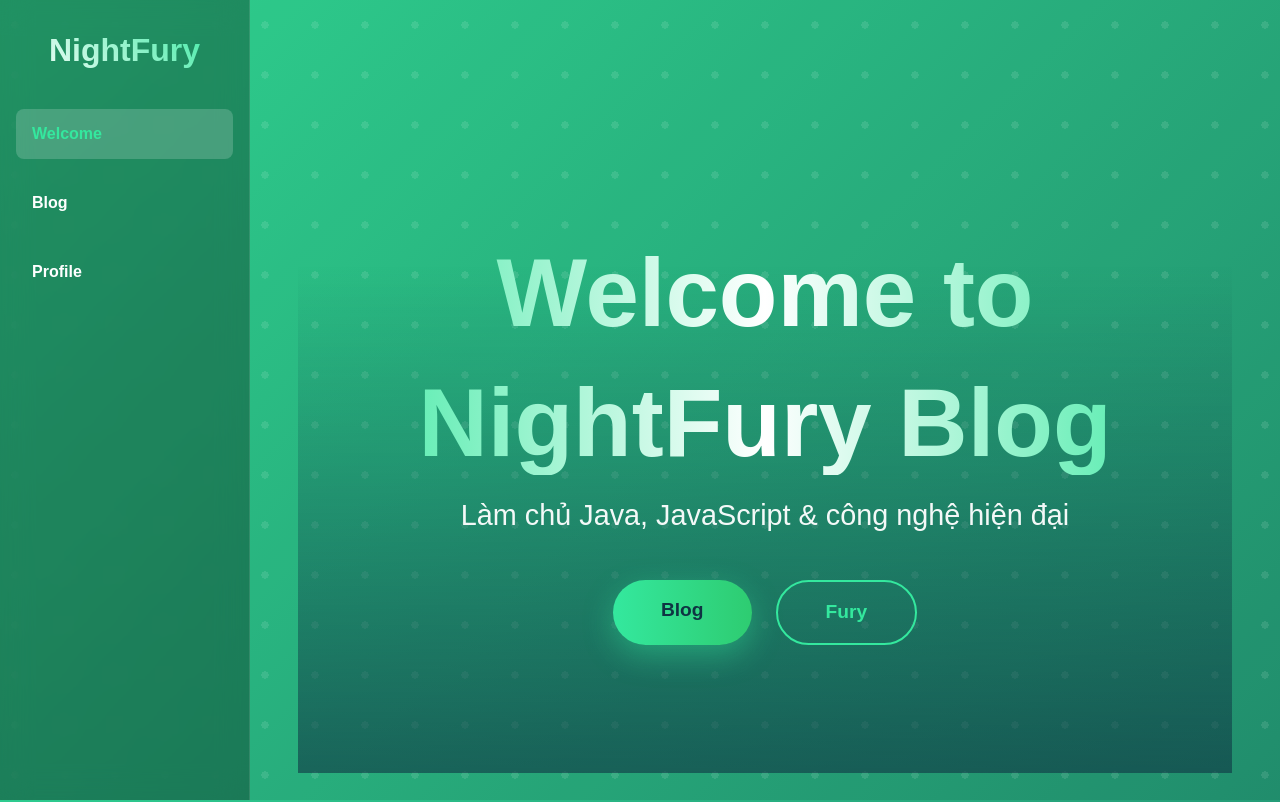
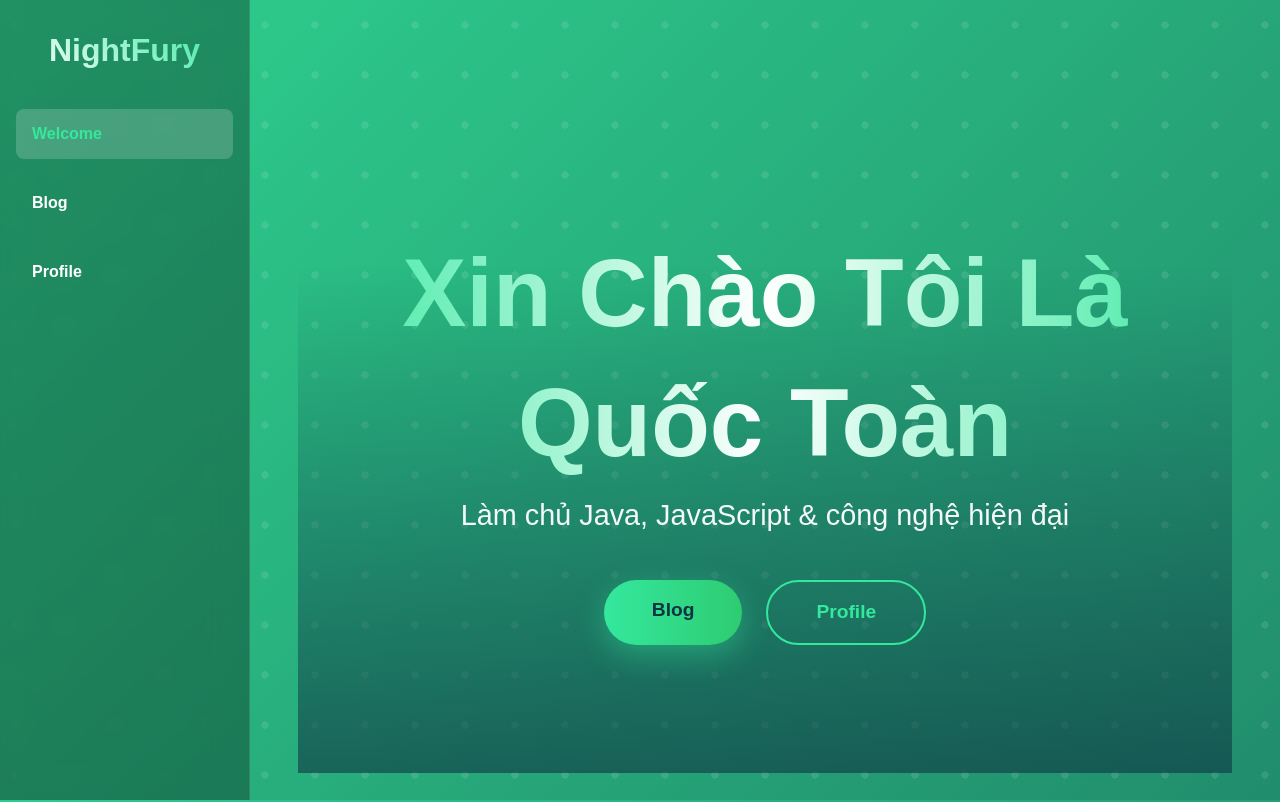
Before and after one commit to ToanHuynh3003/DoAnLapTrinhMang, a plain HTML site: page index.html in a window 1280 px wide. Shown: the top 802 px of the page. Drawn offline with Linux system fonts and the light colour scheme.

Commit message:
Chỉnh Sửa 1 Chút Xíu

```diff
--- a/index.html
+++ b/index.html
@@ -421,12 +421,12 @@
 <div class="container">
     <section class="hero">
         <div class="hero-content">
-            <h1>Welcome to</h1>
-            <h1>NightFury Blog</h1>
+            <h1>Xin Chào Tôi Là</h1>
+            <h1>Quốc Toàn</h1>
             <p class="subtitle">Làm chủ Java, JavaScript & công nghệ hiện đại</p>
             <div class="cta-buttons">
                 <a href="blog.html" class="btn btn-primary">Blog</a>
-                <a href="profile.html" class="btn btn-secondary">Fury</a>
+                <a href="profile.html" class="btn btn-secondary">Profile</a>
             </div>
         </div>
     </section>
```
